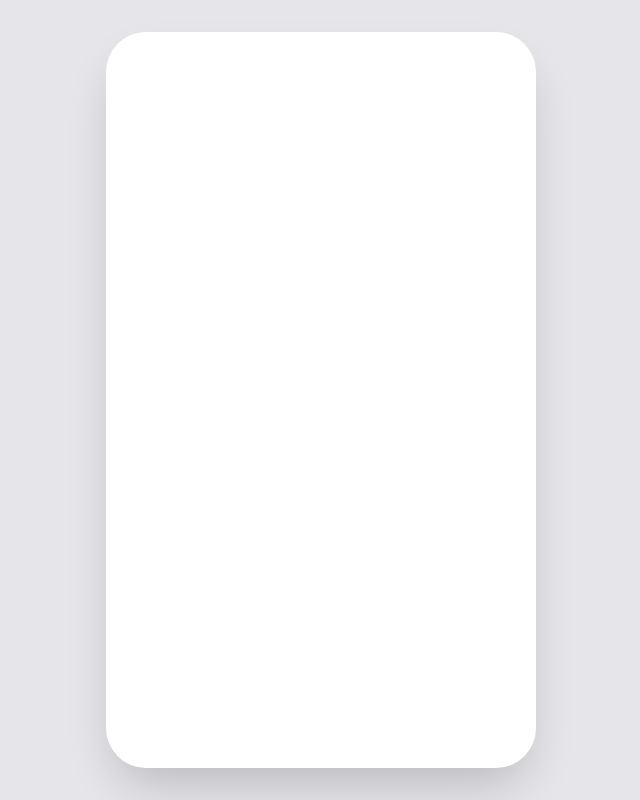
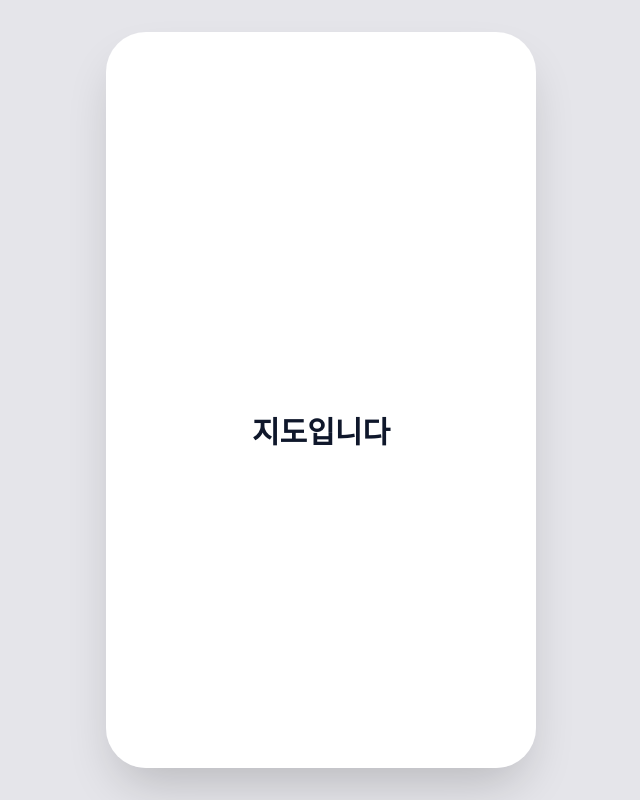
Before and after one commit to GyeongSanLog/web, a React (Vite) app: page /map in a window 1280 px wide. Before the commit this address had no page. Shown: the whole page, without its empty margins (319-959 px from the left). Built offline with nearby package versions, Linux system fonts and the light colour scheme.

Commit message:
Feat: 지도 기본 페이지

```diff
--- a/src/App.jsx
+++ b/src/App.jsx
@@ -1,6 +1,7 @@
 import { BrowserRouter, Routes, Route, Navigate } from "react-router-dom";
 import Login from "./pages/Login";
 import Signup from "./pages/Signup";
+import MapPage from "./pages/Map";
 
 // 데스크톱에서도 항상 "휴대폰 화면 하나"처럼 보이게 감싸는 틀
 function PhoneFrame({ children }) {
@@ -21,6 +22,7 @@ export default function App() {
           <Route path="/" element={<Navigate to="/login" />} />
           <Route path="/login" element={<Login />} />
           <Route path="/signup" element={<Signup />} />
+          <Route path="/map" element={<MapPage />} />
         </Routes>
       </PhoneFrame>
     </BrowserRouter>
--- /dev/null
+++ b/src/pages/Map.jsx
@@ -0,0 +1,7 @@
+export default function MapPage() {
+  return (
+    <div className="min-h-screen flex items-center justify-center bg-white px-6">
+      <h1 className="text-3xl font-bold text-slate-900">지도입니다</h1>
+    </div>
+  );
+}
```
